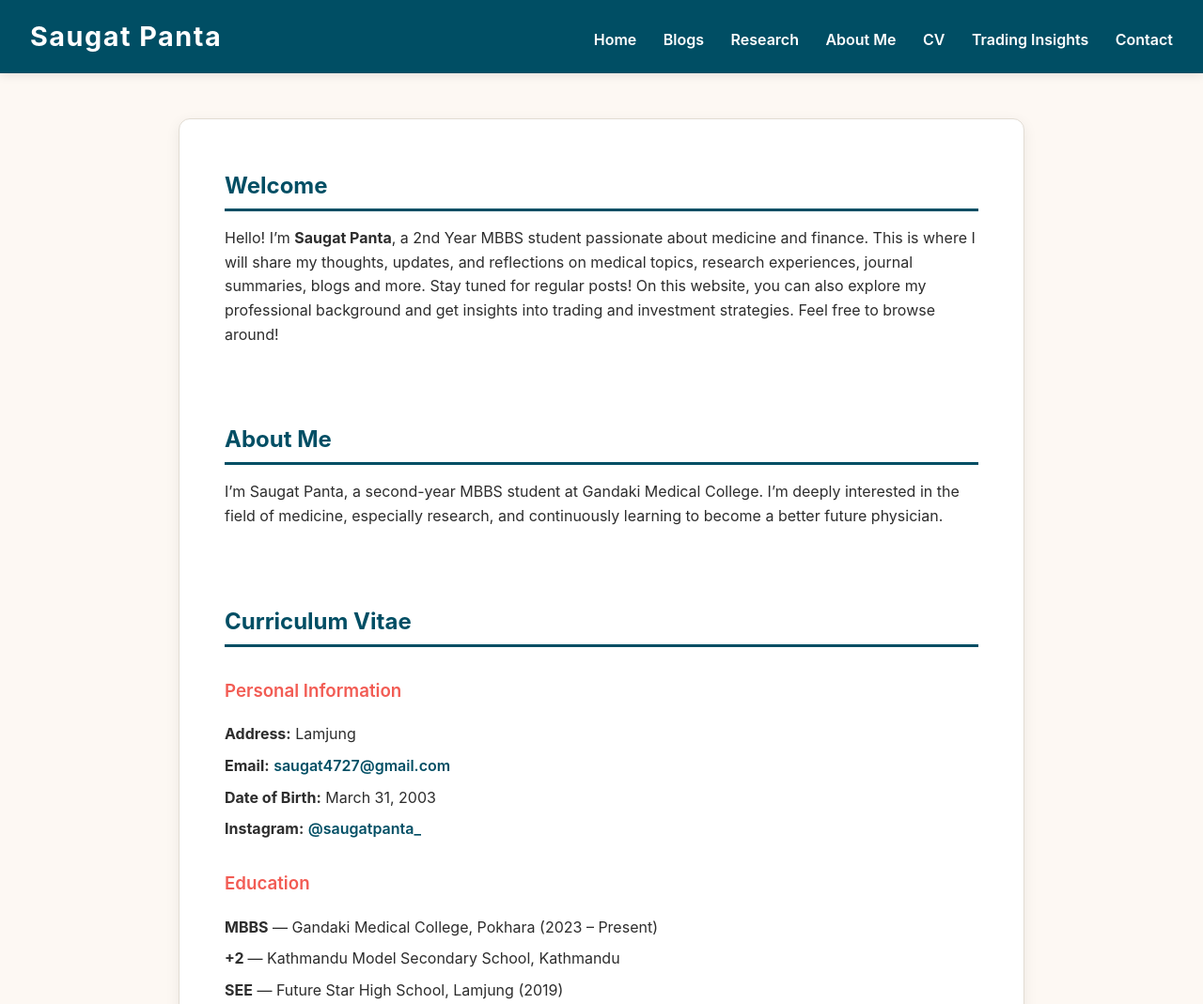
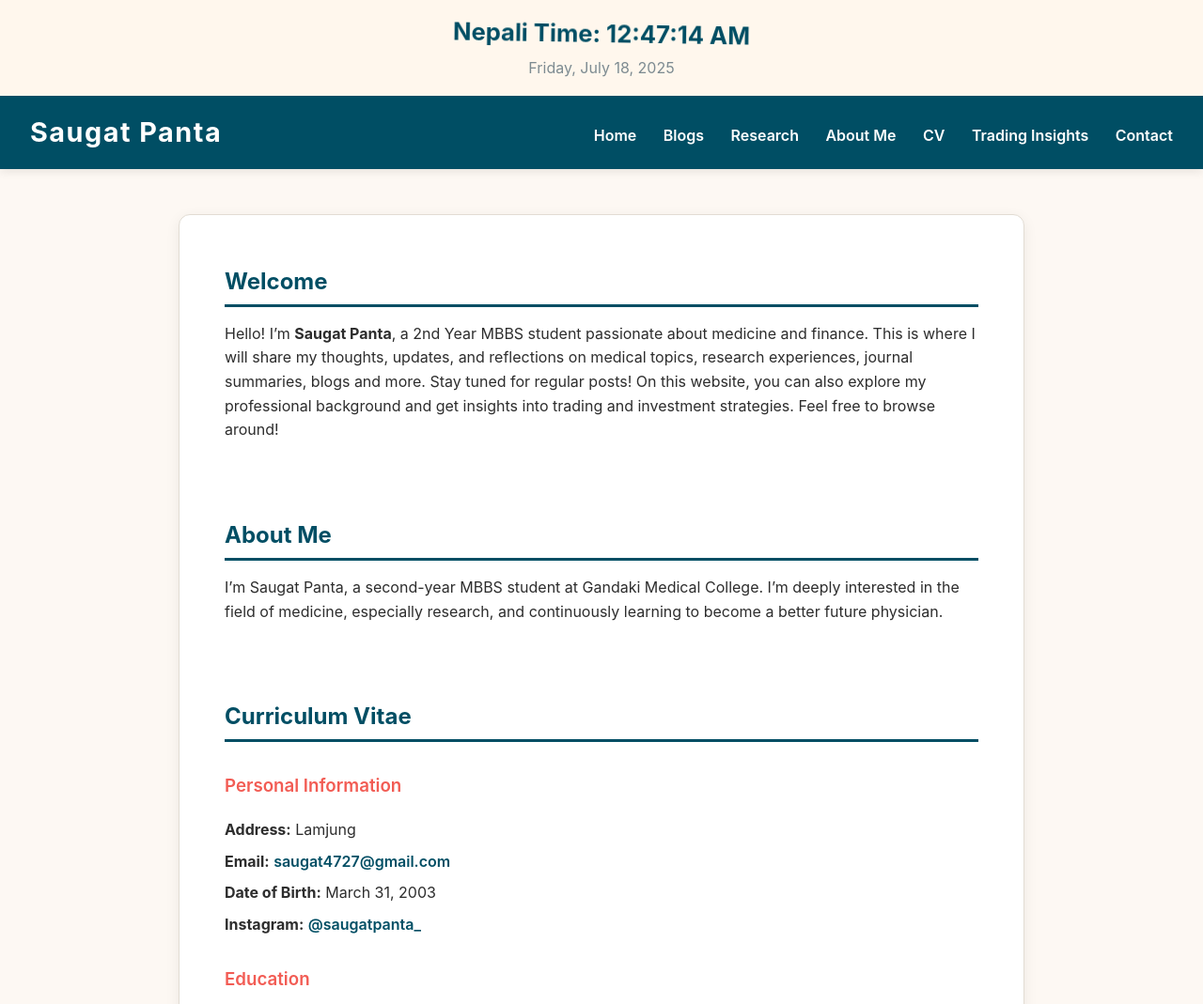
Before and after one commit to saugatpanta650-ship-it/saugat-website, a plain HTML site: page index.html in a window 1280 px wide. Shown: the top 1069 px of the page at 94% size. Drawn offline with Linux system fonts and the light colour scheme.

Commit message:
Update index.html

```diff
--- a/index.html
+++ b/index.html
@@ -28,6 +28,50 @@
     line-height: 1.6;
     scroll-behavior: smooth;
   }
+
+  /* ⏰ TIME & DATE CONTAINER */
+  .time-date-container {
+    position: relative;
+    text-align: center;
+    padding: 1rem 0;
+    background: #fff7ed;
+    animation: slideScaleIn 1s ease-out;
+    z-index: 999;
+  }
+
+  .clock {
+    font-size: 1.6rem;
+    font-weight: bold;
+    color: #004E64;
+    animation: wave 2.5s ease-in-out infinite;
+  }
+
+  .date {
+    font-size: 1rem;
+    color: #7D8B91;
+    margin-top: 0.2rem;
+  }
+
+  @keyframes slideScaleIn {
+    0% {
+      transform: scale(0.8) translateY(-30px);
+      opacity: 0;
+    }
+    100% {
+      transform: scale(1) translateY(0);
+      opacity: 1;
+    }
+  }
+
+  @keyframes wave {
+    0%, 100% {
+      transform: rotate(-1deg);
+    }
+    50% {
+      transform: rotate(1deg);
+    }
+  }
+
   header {
     background: var(--primary);
     color: white;
@@ -135,7 +179,6 @@
     font-size: 0.9rem;
     color: var(--text-muted);
   }
-  /* Trading insights styling */
   .news-article {
     border-left: 4px solid var(--primary);
     padding-left: 1rem;
@@ -145,7 +188,6 @@
     margin: 0 0 0.3rem 0;
     color: var(--secondary);
   }
-  /* Contact form styling */
   form {
     max-width: 450px;
     margin-top: 1rem;
@@ -184,7 +226,6 @@
   button:hover {
     background: var(--secondary);
   }
-  /* Responsive */
   @media (max-width: 600px) {
     main {
       padding: 1.5rem 1.5rem;
@@ -198,6 +239,12 @@
 </style>
 </head>
 <body>
+
+<!-- 🌟 TIME & DATE DISPLAY -->
+<div class="time-date-container">
+  <div class="clock" id="nepali-time"></div>
+  <div class="date" id="english-date"></div>
+</div>
 
 <header>
   <h1>Saugat Panta</h1>
@@ -281,7 +328,7 @@
   </section>
 
   <section id="trading" tabindex="-1">
-    <h2>Trading Insights</h2>
+    <h2>Trading Insights That Will Be Uploaded Here</h2>
     <ul>
       <li><strong>Trading Analysis</strong></li>
       <li><strong>Investment Analysis</strong></li>
@@ -312,19 +359,38 @@
 </main>
 
 <script>
-  // Fade-in animation on scroll for sections
+  // Section fade animation
   function revealOnScroll() {
     const sections = document.querySelectorAll('section');
     const windowHeight = window.innerHeight;
     sections.forEach(section => {
       const top = section.getBoundingClientRect().top;
-      if(top < windowHeight - 100) {
+      if (top < windowHeight - 100) {
         section.classList.add('visible');
       }
     });
   }
   window.addEventListener('scroll', revealOnScroll);
   window.addEventListener('load', revealOnScroll);
+
+  // ⏰ TIME & DATE SCRIPT
+  function updateNepaliTime() {
+    const offset = 5.75; // UTC+5:45
+    const nowUTC = new Date();
+    const nepaliTime = new Date(nowUTC.getTime() + offset * 60 * 60 * 1000);
+    const options = { hour: '2-digit', minute: '2-digit', second: '2-digit' };
+    document.getElementById('nepali-time').textContent = `Nepali Time: ${nepaliTime.toLocaleTimeString([], options)}`;
+  }
+
+  function updateEnglishDate() {
+    const now = new Date();
+    const options = { weekday: 'long', year: 'numeric', month: 'long', day: 'numeric' };
+    document.getElementById('english-date').textContent = now.toLocaleDateString('en-US', options);
+  }
+
+  updateNepaliTime();
+  updateEnglishDate();
+  setInterval(updateNepaliTime, 1000);
 </script>
 
 </body>
```
